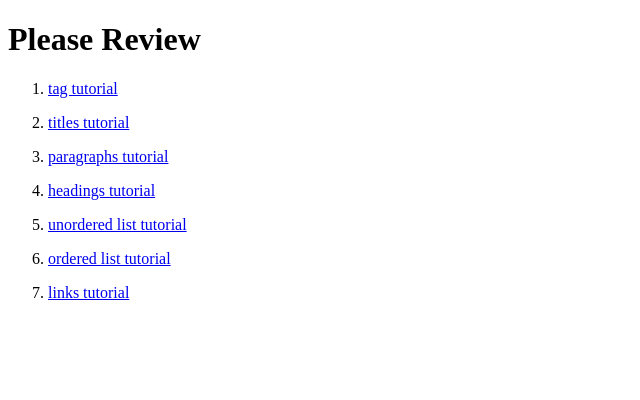
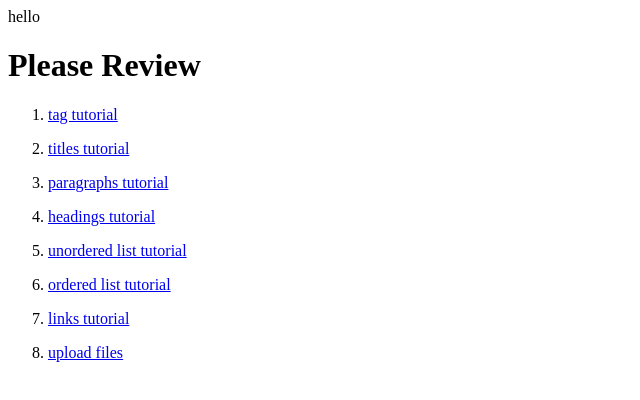
Before and after one commit to jcsipe/jim.work.appcove.net, a plain HTML site: page jim.work.appcove.net/index.html in a window 1280 px wide. Shown: the whole page, without its empty margins (0-640 px from the left). Drawn offline with Linux system fonts and the light colour scheme.

Commit message:
file upload testing

```diff
--- a/jim.work.appcove.net/index.html
+++ b/jim.work.appcove.net/index.html
@@ -5,10 +5,11 @@
 <head>
 
     <title>Tutorial</title>
-
+    <link rel="stylesheet" href="style.css">
 </head>
 
 <body>
+hello
     <h1>Please Review</h1>
 
 
@@ -20,7 +21,7 @@
            <li> <p><a href="http://jim.work.appcove.net\unordered_lists.html">unordered list tutorial</a></p></li>
            <li> <p><a href="http://jim.work.appcove.net\ordered_lists.html">ordered list tutorial</a></p></li>
            <li> <p><a href="http://jim.work.appcove.net\links.html">links tutorial</a></p></li>
-
+           <li> <p><a href="http://jim.work.appcove.net\formupload.html">upload files</a>
    </ol>
 
   </body>
```
Also changed, not shown: jim.work.appcove.net/headings.html (+1 -0 lines), 1 other file.
